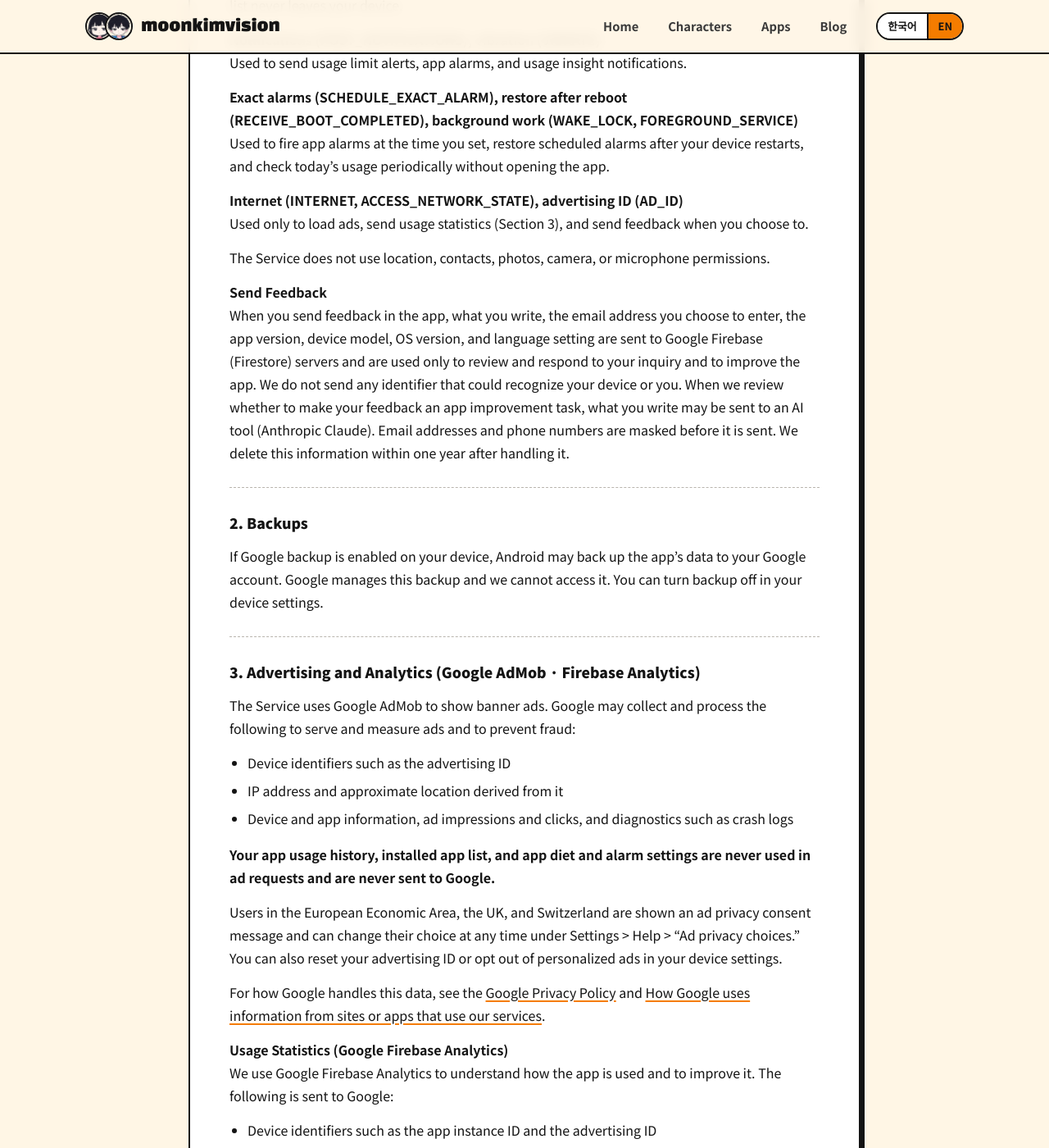
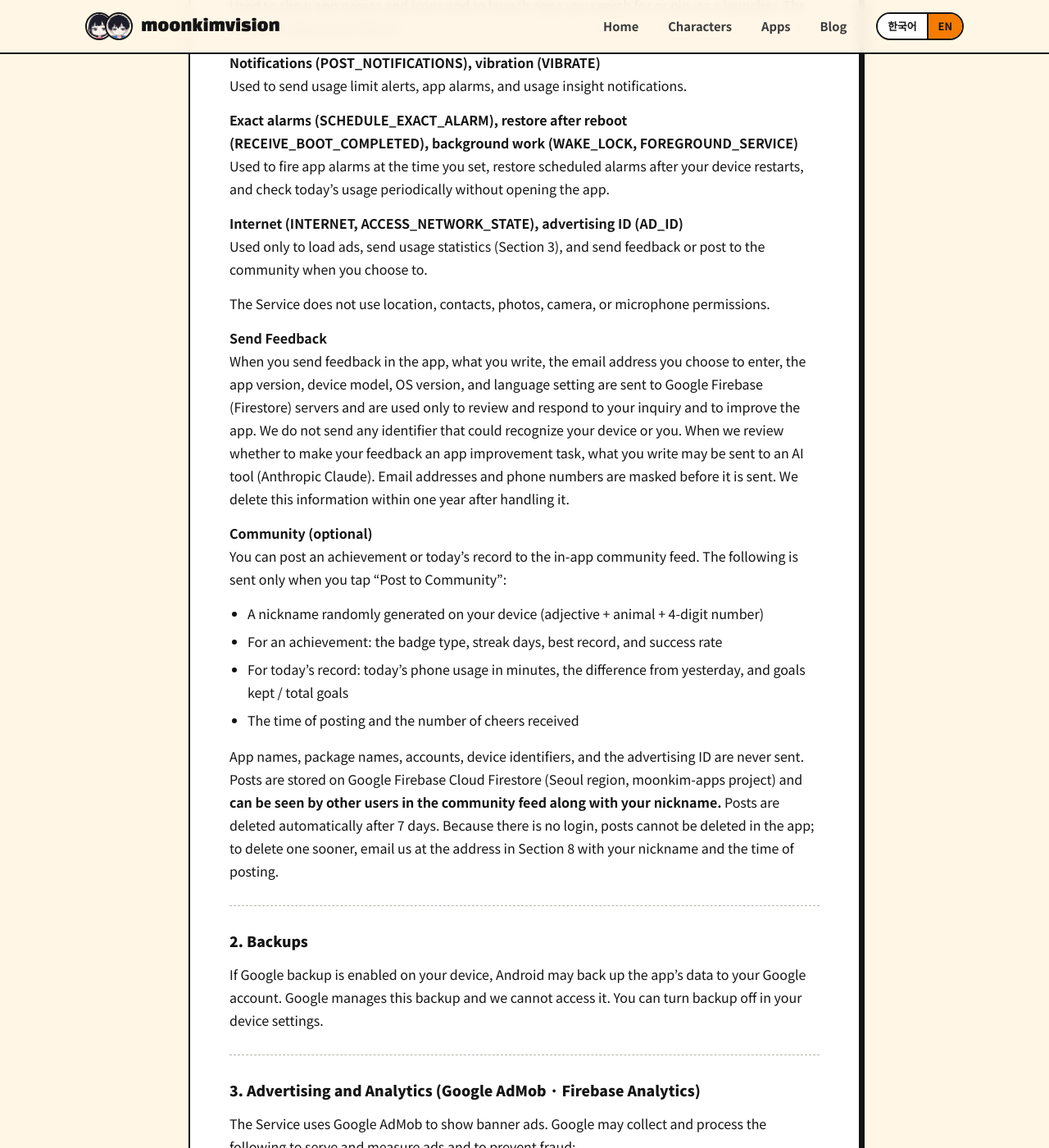
Before and after one commit to moonkimvision/moonkimvision.github.io, a Jekyll site: the page built from privacy/apptimeline.md, in a window 1280 px wide and 1400 px high, scrolled down 1134 px. Shown: the whole window at 82% size. Built offline with Jekyll 4.4.1, drawn with Linux system fonts in a browser that asks for light colours; some of the changed text lies outside the part shown.

Commit message:
AppRoutine 개인정보처리방침에 커뮤니티(선택) 항목 추가, 시행일 2026-11-20
Co-Authored-By: Claude Opus 5.5 <noreply@anthropic.com>

```diff
--- a/privacy/apptimeline.md
+++ b/privacy/apptimeline.md
@@ -43,12 +43,22 @@ moonkimvision("회사", "저희")은 앱 사용 기록 타임라인·런처 앱
 앱 알람을 정해진 시각에 울리고, 기기를 다시 켠 뒤 예약된 알람을 되살리고, 앱을 열지 않아도 오늘 사용량을 주기적으로 확인하는 데 사용합니다.
 
 **인터넷 (INTERNET, ACCESS_NETWORK_STATE), 광고 ID (AD_ID)**
-화면의 광고를 불러오고 이용 통계를 보내는 데(3항), 사용자가 직접 의견을 보내는 데만 사용합니다.
+화면의 광고를 불러오고 이용 통계를 보내는 데(3항), 사용자가 직접 의견을 보내거나 커뮤니티에 올리는 데만 사용합니다.
 
 위치·연락처·사진·카메라·마이크 권한은 사용하지 않습니다.
 
 **의견 보내기**
 앱 안에서 의견을 보내면 쓴 내용, 선택해서 적은 이메일 주소, 앱 버전, 기기 모델, OS 버전, 언어 설정이 Google Firebase(Firestore) 서버로 전송되어 문의 확인과 답변, 앱 개선에만 쓰입니다. 기기나 사람을 알아볼 수 있는 식별자는 보내지 않습니다. 앱 개선 일감으로 삼을지 검토할 때는 쓴 내용이 AI 도구(Anthropic Claude)로 전달될 수 있습니다. 이때 이메일 주소와 전화번호는 가리고 보냅니다. 처리한 뒤 1년 안에 지웁니다.
+
+**커뮤니티(선택)**
+업적이나 오늘 기록을 앱 안 커뮤니티 피드에 올릴 수 있습니다. 사용자가 "커뮤니티에 올리기"를 눌렀을 때만 아래 정보가 전송됩니다.
+
+- 기기에서 무작위로 만든 별명(형용사+동물+4자리 숫자)
+- 업적을 올리면: 업적 배지 종류, 연속 달성 일수, 최고 기록, 성공률
+- 오늘 기록을 올리면: 오늘 휴대폰 사용 시간(분), 어제와의 차이, 지킨 목표 수/전체 목표 수
+- 게시 시각, 받은 응원 수
+
+앱 이름, 패키지명, 계정, 기기 식별자, 광고 ID는 보내지 않습니다. 올린 내용은 Google Firebase Cloud Firestore(서울 리전, moonkim-apps 프로젝트)에 저장되고, **다른 사용자가 커뮤니티 피드에서 별명과 함께 볼 수 있습니다.** 게시물은 7일 뒤 자동으로 삭제됩니다. 로그인이 없어 앱 안에서는 게시물을 지울 수 없으니, 그 전에 지우려면 8항의 이메일로 별명과 게시 시각을 알려 요청해 주십시오.
 
 ---
 
@@ -85,7 +95,7 @@ Google의 데이터 처리 방식은 [Google 개인정보처리방침](https://p
 
 ### 4. 제3자 제공
 
-저희는 사용자의 정보를 판매하거나 제3자에게 제공하지 않습니다. 3항의 광고와 이용 통계(Google)를 제외하면 서비스에는 다른 분석·추적 도구가 포함되어 있지 않습니다. 다만 의견 보내기로 보낸 내용은 1항에서 설명한 대로 Google Firebase에 저장되고 AI 도구(Anthropic Claude)로 전달될 수 있습니다.
+저희는 사용자의 정보를 판매하거나 제3자에게 제공하지 않습니다. 3항의 광고와 이용 통계(Google)를 제외하면 서비스에는 다른 분석·추적 도구가 포함되어 있지 않습니다. 다만 의견 보내기로 보낸 내용은 1항에서 설명한 대로 Google Firebase에 저장되고 AI 도구(Anthropic Claude)로 전달될 수 있습니다. 커뮤니티에 올린 내용은 1항에서 설명한 대로 Google Firebase에 저장되고, 앱의 다른 사용자에게 별명과 함께 공개됩니다.
 
 이전 버전에서는 설정의 "의견 보내기"를 누르면 Google 설문지가 열립니다. 이곳에 입력한 내용은 사용자가 직접 제출할 때만 저희에게 전달됩니다.
 
@@ -97,6 +107,7 @@ Google의 데이터 처리 방식은 [Google 개인정보처리방침](https://p
 - 달성 기록은 설정 > 아카이브 데이터의 "선택 날짜 이전 삭제"로 지울 수 있습니다.
 - 앱 데이터를 지우거나 앱을 삭제하면 기기에 저장된 모든 데이터가 함께 삭제됩니다. Google 계정에 저장된 백업은 Google 계정 설정에서 삭제할 수 있습니다.
 - 의견 보내기로 보낸 내용과 적은 이메일 주소의 열람·삭제는 아래 이메일로 요청할 수 있습니다.
+- 커뮤니티 게시물은 7일 뒤 자동으로 삭제됩니다. 그 전에 지우려면 별명과 게시 시각을 아래 이메일로 보내 요청할 수 있습니다.
 - 광고 관련 데이터는 3항의 방법으로 동의를 바꾸거나 광고 ID를 재설정해 관리할 수 있습니다.
 
 **저희는 개인정보를 판매하지 않습니다.**
@@ -134,7 +147,7 @@ By using the Service, you agree to this policy.
 
 ### 1. Information Collection and Use
 
-**Apart from an email address you choose to enter when sending feedback, we do not ask for personal information such as your name, email, or phone number, and we never send your app usage history to any server.** The Service has no sign-up or login.
+**Apart from an email address you choose to enter when sending feedback, we do not ask for personal information such as your name, email, or phone number, and we never send your app usage history to any server, except for summaries you choose to post by tapping "Post to Community" (see "Community (optional)" below).** The Service has no sign-up or login.
 
 **Stored only on your device**
 The following information is **stored only on your device** and is used only to provide features such as the timeline, stats, app diet, and app alarms:
@@ -158,12 +171,22 @@ Used to send usage limit alerts, app alarms, and usage insight notifications.
 Used to fire app alarms at the time you set, restore scheduled alarms after your device restarts, and check today's usage periodically without opening the app.
 
 **Internet (INTERNET, ACCESS_NETWORK_STATE), advertising ID (AD_ID)**
-Used only to load ads, send usage statistics (Section 3), and send feedback when you choose to.
+Used only to load ads, send usage statistics (Section 3), and send feedback or post to the community when you choose to.
 
 The Service does not use location, contacts, photos, camera, or microphone permissions.
 
 **Send Feedback**
 When you send feedback in the app, what you write, the email address you choose to enter, the app version, device model, OS version, and language setting are sent to Google Firebase (Firestore) servers and are used only to review and respond to your inquiry and to improve the app. We do not send any identifier that could recognize your device or you. When we review whether to make your feedback an app improvement task, what you write may be sent to an AI tool (Anthropic Claude). Email addresses and phone numbers are masked before it is sent. We delete this information within one year after handling it.
+
+**Community (optional)**
+You can post an achievement or today's record to the in-app community feed. The following is sent only when you tap "Post to Community":
+
+- A nickname randomly generated on your device (adjective + animal + 4-digit number)
+- For an achievement: the badge type, streak days, best record, and success rate
+- For today's record: today's phone usage in minutes, the difference from yesterday, and goals kept / total goals
+- The time of posting and the number of cheers received
+
+App names, package names, accounts, device identifiers, and the advertising ID are never sent. Posts are stored on Google Firebase Cloud Firestore (Seoul region, moonkim-apps project) and **can be seen by other users in the community feed along with your nickname.** Posts are deleted automatically after 7 days. Because there is no login, posts cannot be deleted in the app; to delete one sooner, email us at the address in Section 8 with your nickname and the time of posting.
 
 ---
 
@@ -200,7 +223,7 @@ We use Google Firebase Analytics to understand how the app is used and to improv
 
 ### 4. Sharing
 
-We do not sell or share your information with third parties. Apart from the advertising and usage statistics (Google) in Section 3, the Service contains no other analytics or tracking tools. However, feedback you send is stored on Google Firebase and may be passed to an AI tool (Anthropic Claude), as described in Section 1.
+We do not sell or share your information with third parties. Apart from the advertising and usage statistics (Google) in Section 3, the Service contains no other analytics or tracking tools. However, feedback you send is stored on Google Firebase and may be passed to an AI tool (Anthropic Claude), as described in Section 1. Community posts are stored on Google Firebase and shown to other users of the app with your nickname, as described in Section 1.
 
 In earlier versions, tapping "Send Feedback" in Settings opens a Google Form. Anything you enter there reaches us only if you submit it yourself.
 
@@ -212,6 +235,7 @@ In earlier versions, tapping "Send Feedback" in Settings opens a Google Form. An
 - Achievement records can be deleted in Settings > Archive Data with "Delete Before Selected Date."
 - Clearing the app's data or uninstalling the app deletes all data stored on your device. Backups stored in your Google account can be deleted in your Google account settings.
 - To access or delete the feedback you sent and the email address you entered, contact us at the email below.
+- Community posts are deleted automatically after 7 days. To delete a post sooner, send your nickname and the time of posting to the email below.
 - Advertising-related data can be managed by changing your consent or resetting your advertising ID as described in Section 3.
 
 **We do not sell personal information.**
```
Also changed, not shown: other parts of privacy/apptimeline.md (+6 -2 lines).
